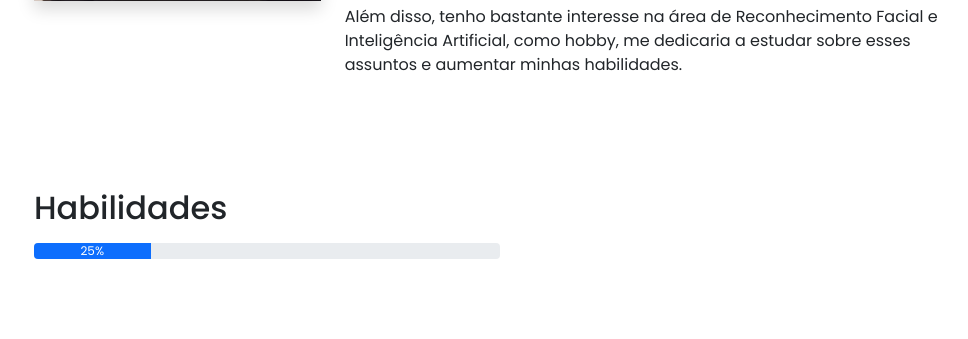
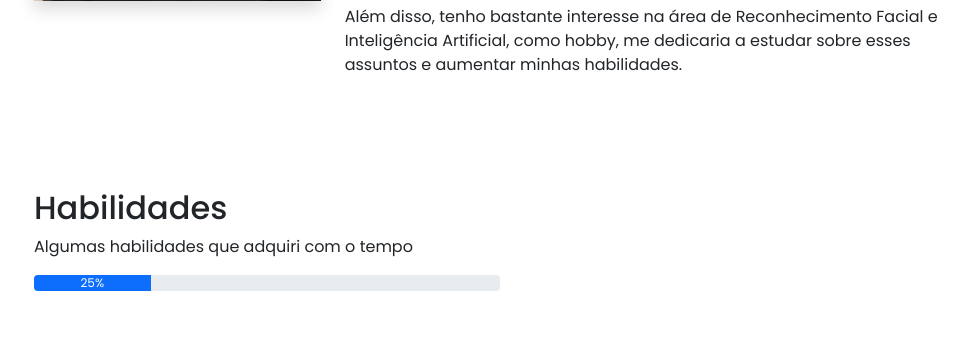
Before and after one commit to Davi-Ga/portfolio-deprecated-, a Flask app: page / in a window 1280 px wide. Shown: the part 1524-1863 px from the top of the page, without its empty margins (278-1246 px from the left). Before the commit the page ends 1783 px from the top, so only its background shows below. Run offline with Flask 2, Linux system fonts and the light colour scheme.

Commit message:
novo index

```diff
--- a/src/templates/index.html
+++ b/src/templates/index.html
@@ -184,7 +184,7 @@
         <section id="habilidades" class="mt-5 section-bg">
             <div class="container pb-5">
                 <h2 class="pt-5">Habilidades</h2>
-                <p></p>
+                <p>Algumas habilidades que adquiri com o tempo</p>
 
                 <div class="row">
                     <div class="col-md-6">
```
